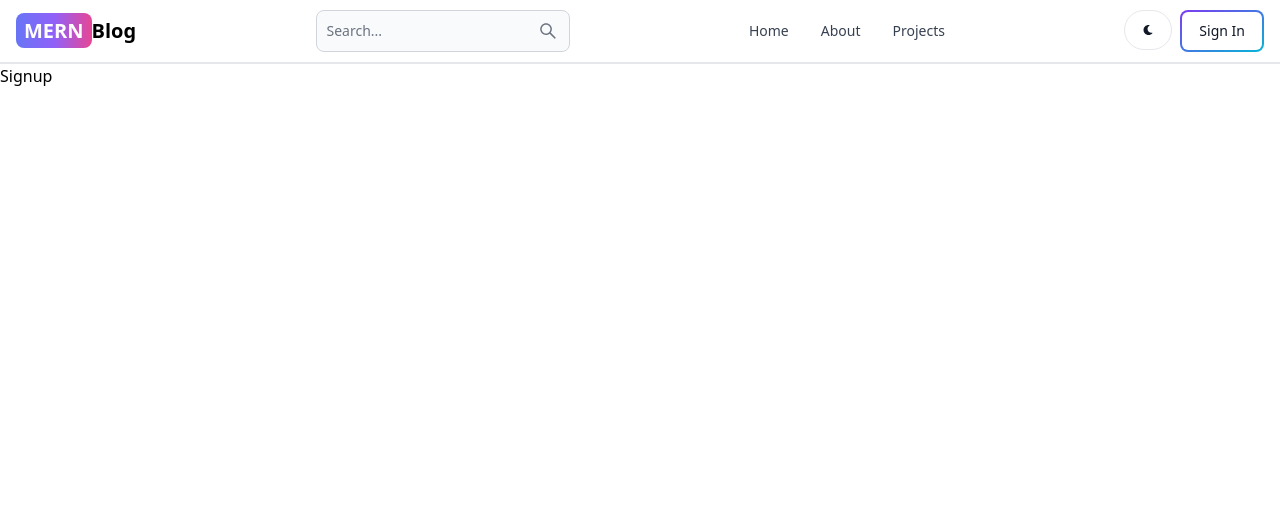
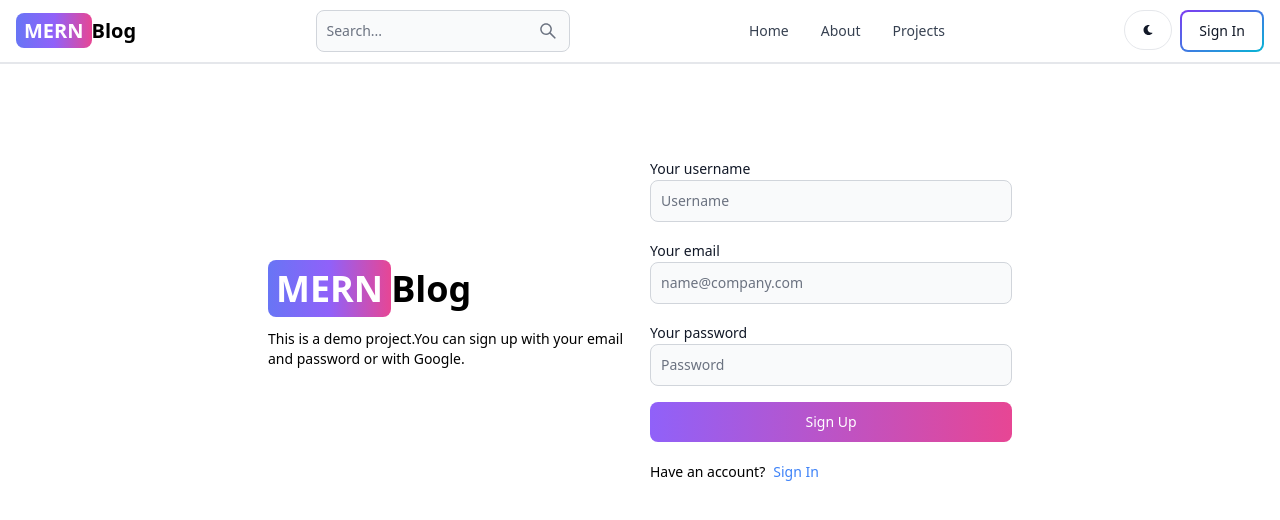
Before and after one commit to VamshiKrishnaGirikala/MernBlog_React, a React (Vite) app in the folder client/: page /signup in a window 1280 px wide. Shown: the top 520 px of the page. Built offline with nearby package versions, Linux system fonts and the light colour scheme.

Commit message:
create sign up UI

```diff
--- a/client/src/pages/Signup.jsx
+++ b/client/src/pages/Signup.jsx
@@ -1,8 +1,43 @@
-const Signup = ()=> {
+import { Button, Label, TextInput } from "flowbite-react";
+import { Link } from "react-router-dom";
+
+const Signup = () => {
     return (
-        <>
-            Signup
-        </>
+        <div className="min-h-screen mt-20">
+            <div className="flex p-3 max-w-3xl mx-auto flex-col md:flex-row md:items-center gap-5">
+                {/* left */}
+                <div className="flex-1">
+                    <Link to={"/"} className="font-bold dark:text-white text-4xl">
+                        <span className="px-2 py-1 bg-gradient-to-r from-indigo-500 via-purple-500 to-pink-500 rounded-lg text-white">MERN</span>Blog
+                    </Link>
+                    <p className="text-sm mt-5">
+                        This is a demo project.You can sign up with your email and password or with Google.
+                    </p>
+                </div>
+                {/* right */}
+                <div className="flex-1">
+                    <form className="flex flex-col gap-4">
+                        <div>
+                            <Label value="Your username" />
+                            <TextInput type="text" placeholder="Username" id="username" />
+                        </div>
+                        <div>
+                            <Label value="Your email" />
+                            <TextInput type="email" placeholder="name@company.com" id="email" />
+                        </div>
+                        <div>
+                            <Label value="Your password" />
+                            <TextInput type="password" placeholder="Password" id="password" />
+                        </div>
+                        <Button gradientDuoTone={"purpleToPink"} type="submit">Sign Up</Button>
+                    </form>
+                    <div className="flex gap-2 text-sm mt-5">
+                        <span>Have an account?</span>
+                        <Link to={"/signin"} className="text-blue-500">Sign In</Link>
+                    </div>
+                </div>
+            </div>
+        </div>
     )
 }
 
```
